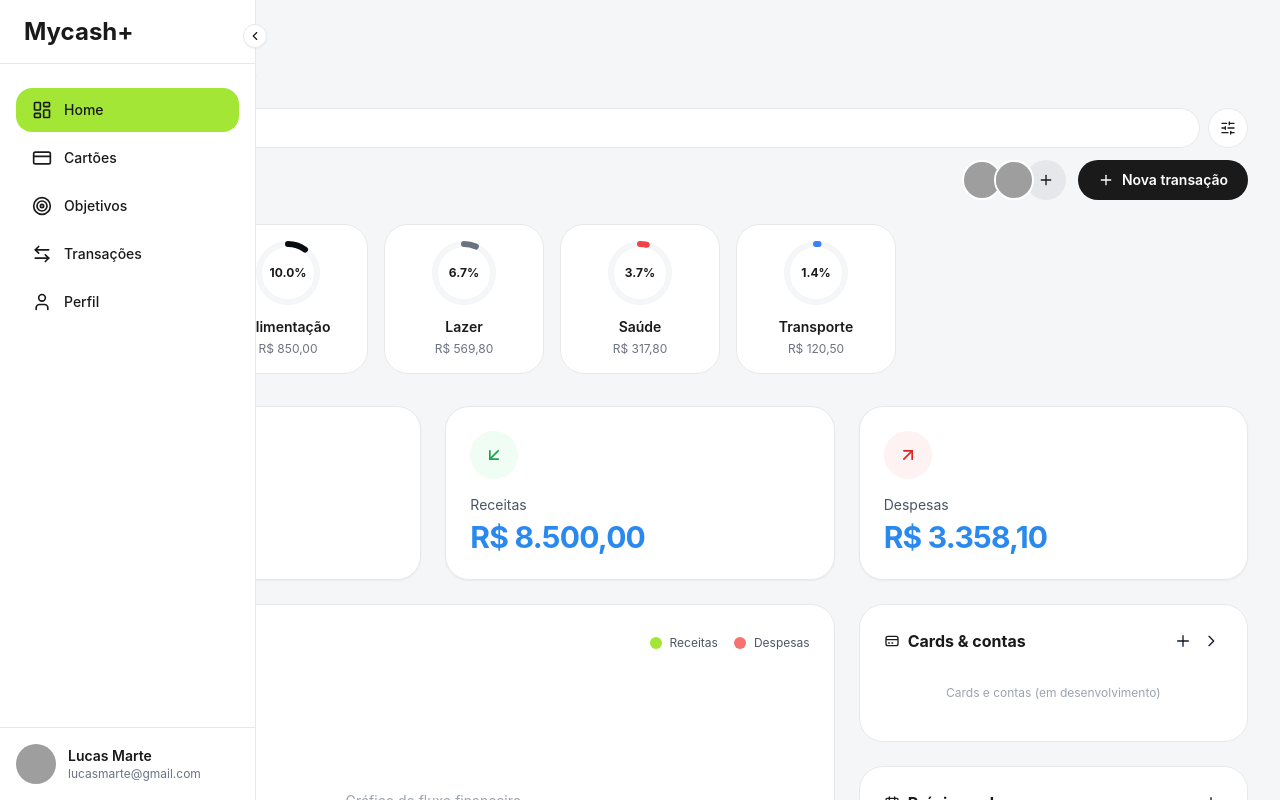
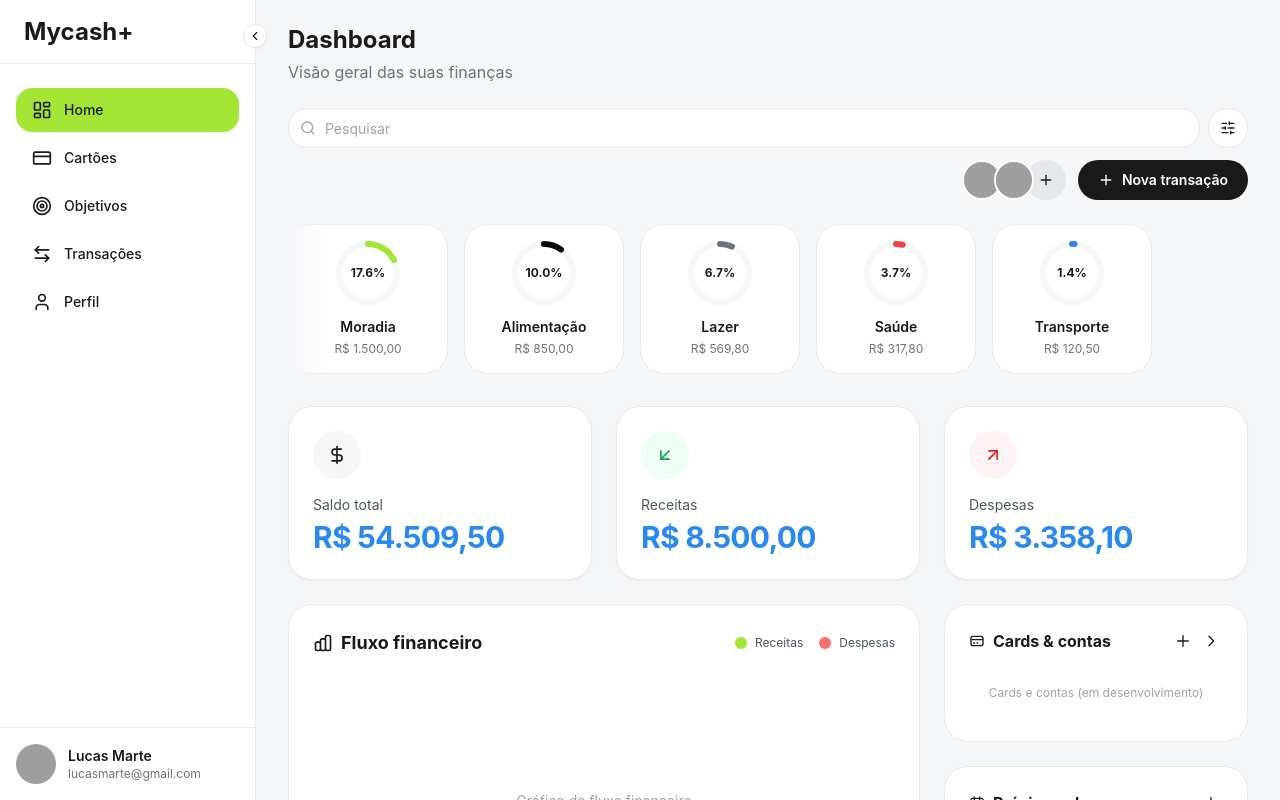
Before and after one commit to brgoncalvess/mycash-plus, a React (Vite) app: page / in a window 1280 px wide. Built offline with nearby package versions, Linux system fonts and the light colour scheme; grey boxes are pictures that could not be loaded.

Commit message:
fix: sidebar now pushes content instead of overlaying

```diff
--- a/src/router.tsx
+++ b/src/router.tsx
@@ -161,7 +161,10 @@ function Layout() {
             <MobileHeader />
 
             {/* Main Content */}
-            <main className="flex-1 overflow-y-auto pt-16 lg:pt-0">
+            <main
+                className={`flex-1 overflow-y-auto pt-16 lg:pt-0 transition-all duration-300 ${isSidebarCollapsed ? 'lg:ml-20' : 'lg:ml-64'
+                    }`}
+            >
                 <div className="w-full px-4 sm:px-6 lg:px-8 py-6 max-w-[1600px] mx-auto">
                     <Outlet />
                 </div>
```
